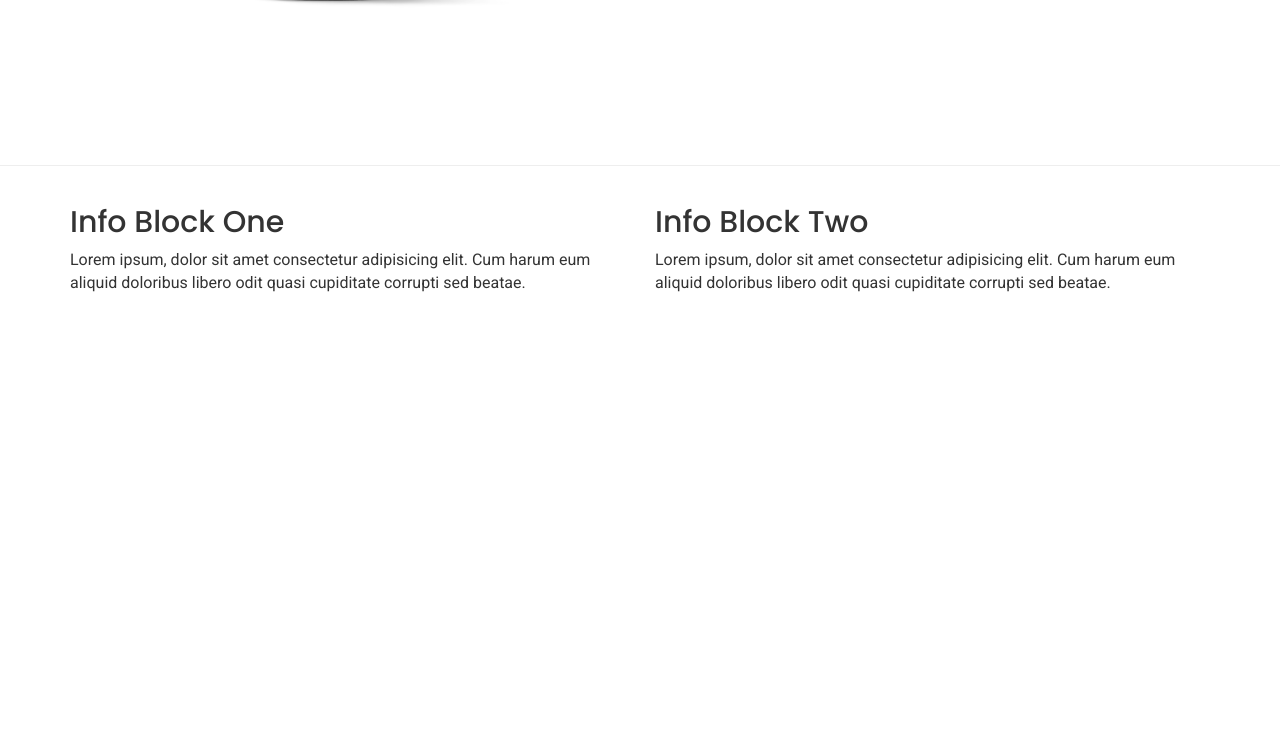
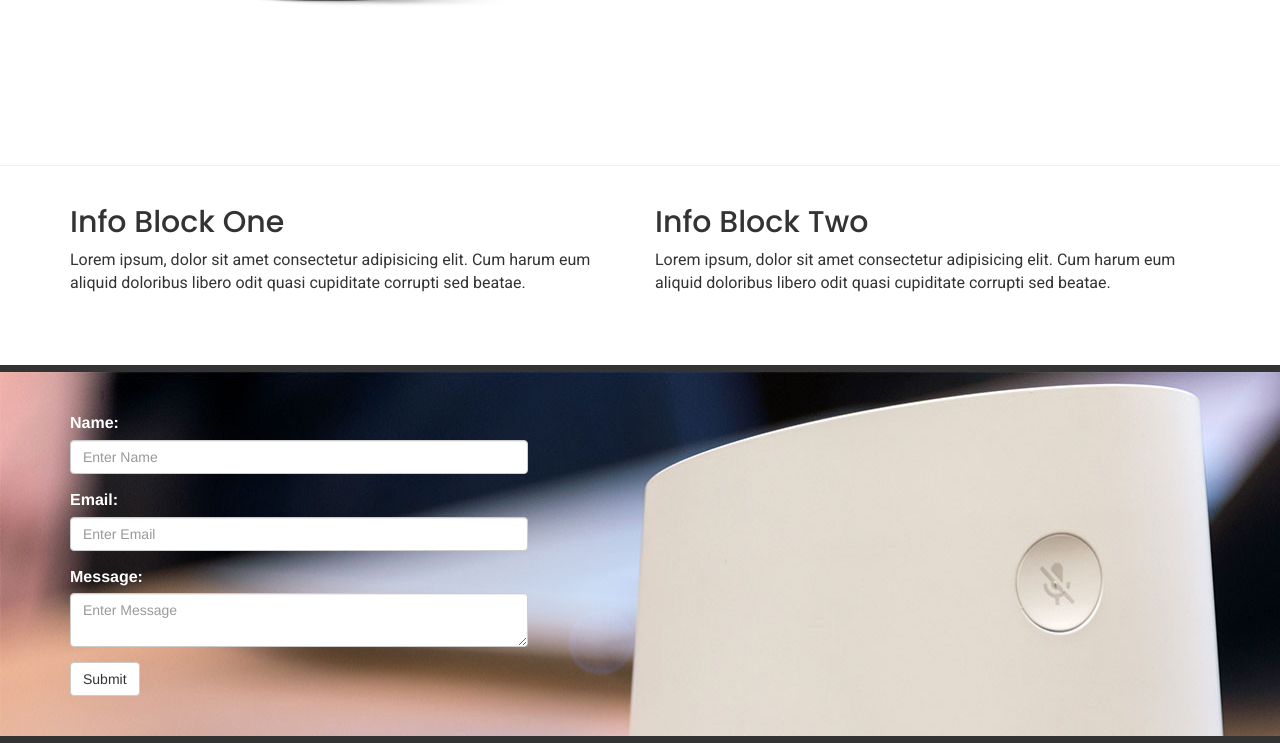
Before and after one commit to infiniteoo/HTMLCSS-bootstrap_scroll, a plain HTML site: page index.html in a window 1280 px wide. Shown: the part 1217-1960 px from the top of the page. Before the commit the page ends 1523 px from the top, so only its background shows below. Drawn offline with nearby package versions, Linux system fonts and the light colour scheme.

Commit message:
implemented our contact section

```diff
--- a/css/style.css
+++ b/css/style.css
@@ -63,3 +63,15 @@ p {
 #info1 .info-right {
   margin-top: 90px;
 }
+
+#info2 {
+  margin: 20px 0 60px 0;
+}
+
+#contact {
+  background: url(../img/image3.png);
+  padding: 40px;
+  color: #fff;
+  border-top: #333 7px solid;
+  border-bottom: #333 7px solid;
+}
--- a/index.html
+++ b/index.html
@@ -144,7 +144,40 @@
     <section id="contact">
       <div class="container">
         <div class="row">
-          <div class="col-md-5 col-sm-5"></div>
+          <div class="col-md-5 col-sm-5">
+            <form>
+              <div class="form-group">
+                <label>Name: </label>
+                <input
+                  class="form-control"
+                  type="text"
+                  name=""
+                  value=""
+                  placeholder="Enter Name"
+                />
+              </div>
+              <div class="form-group">
+                <label>Email: </label>
+                <input
+                  class="form-control"
+                  type="text"
+                  name=""
+                  value=""
+                  placeholder="Enter Email"
+                />
+              </div>
+              <div class="form-group">
+                <label>Message: </label>
+                <textarea
+                  class="form-control"
+                  name=""
+                  value=""
+                  placeholder="Enter Message"
+                ></textarea>
+              </div>
+              <button class="btn btn-default">Submit</button>
+            </form>
+          </div>
           <div class="col-md-7 col-sm-7"></div>
         </div>
       </div>
```
